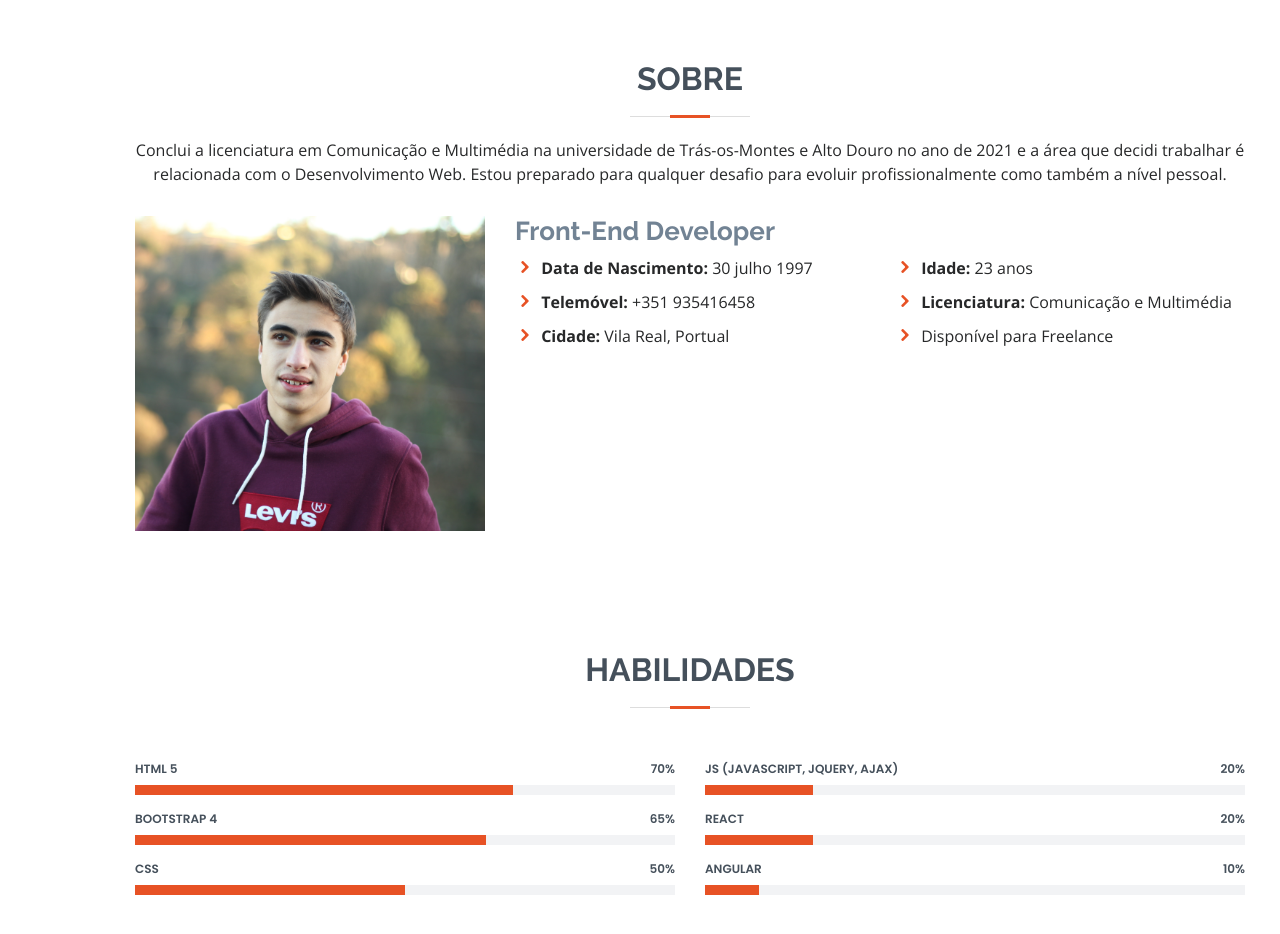
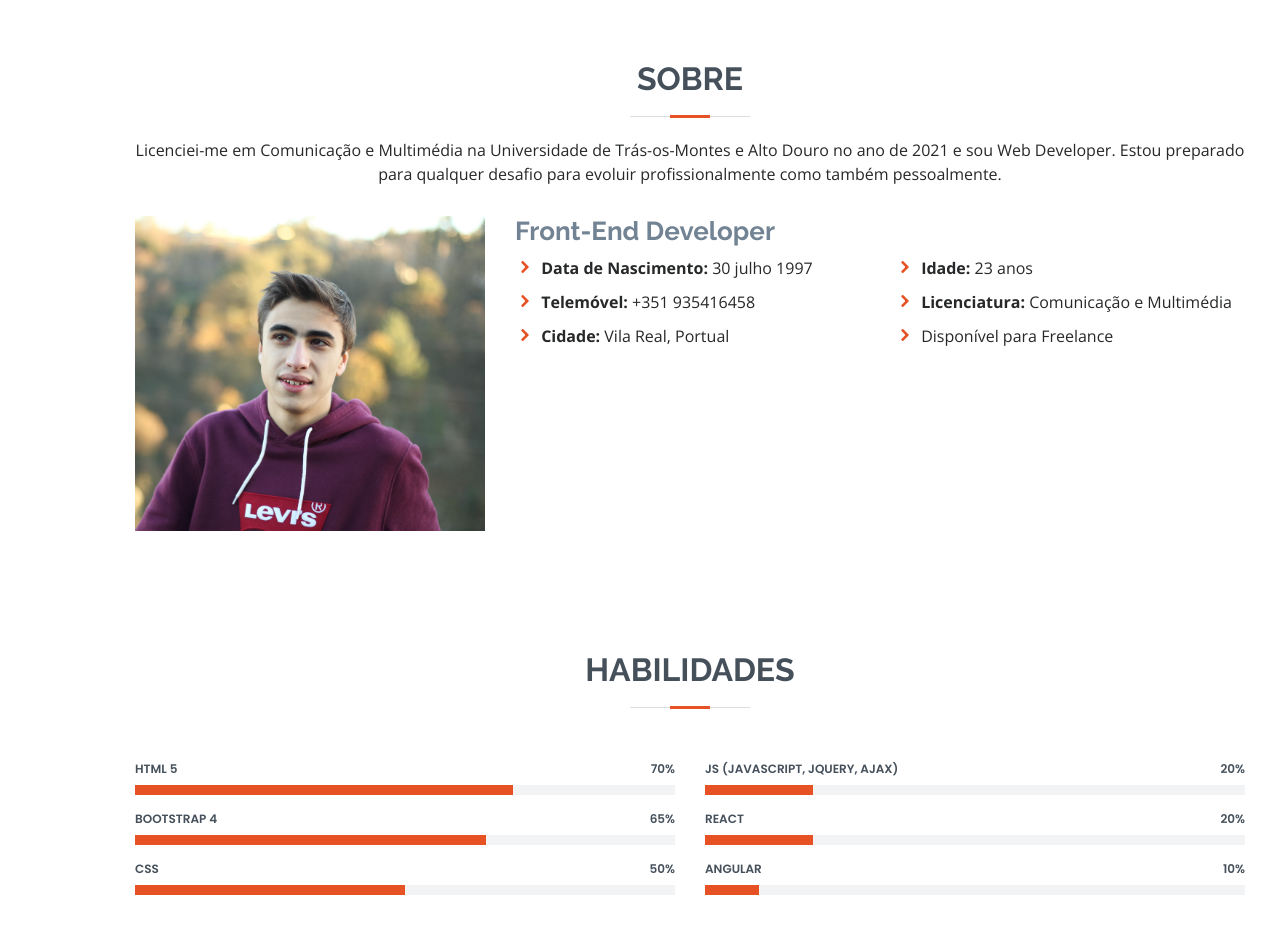
Before and after one commit to nicola000777/PortfolioWebSite, a plain HTML site: page index.html in a window 1280 px wide. Shown: the part 800-1734 px from the top of the page. Drawn offline with nearby package versions, Linux system fonts and the light colour scheme.

Commit message:
Atualizacao final

```diff
--- a/index.html
+++ b/index.html
@@ -73,7 +73,7 @@
         <div class="section-title">
           <h2>Sobre</h2>
           <p>
-            Conclui a licenciatura em Comunicação e Multimédia na universidade de Trás-os-Montes e Alto Douro no ano de 2021 e a área que decidi trabalhar é relacionada com o Desenvolvimento Web. Estou preparado para qualquer desafio para evoluir profissionalmente como também a nível pessoal.
+            Licenciei-me em Comunicação e Multimédia na Universidade de Trás-os-Montes e Alto Douro no ano de 2021 e sou Web Developer. Estou preparado para qualquer desafio para evoluir profissionalmente como também pessoalmente.
           </p>
         </div>
 
```
